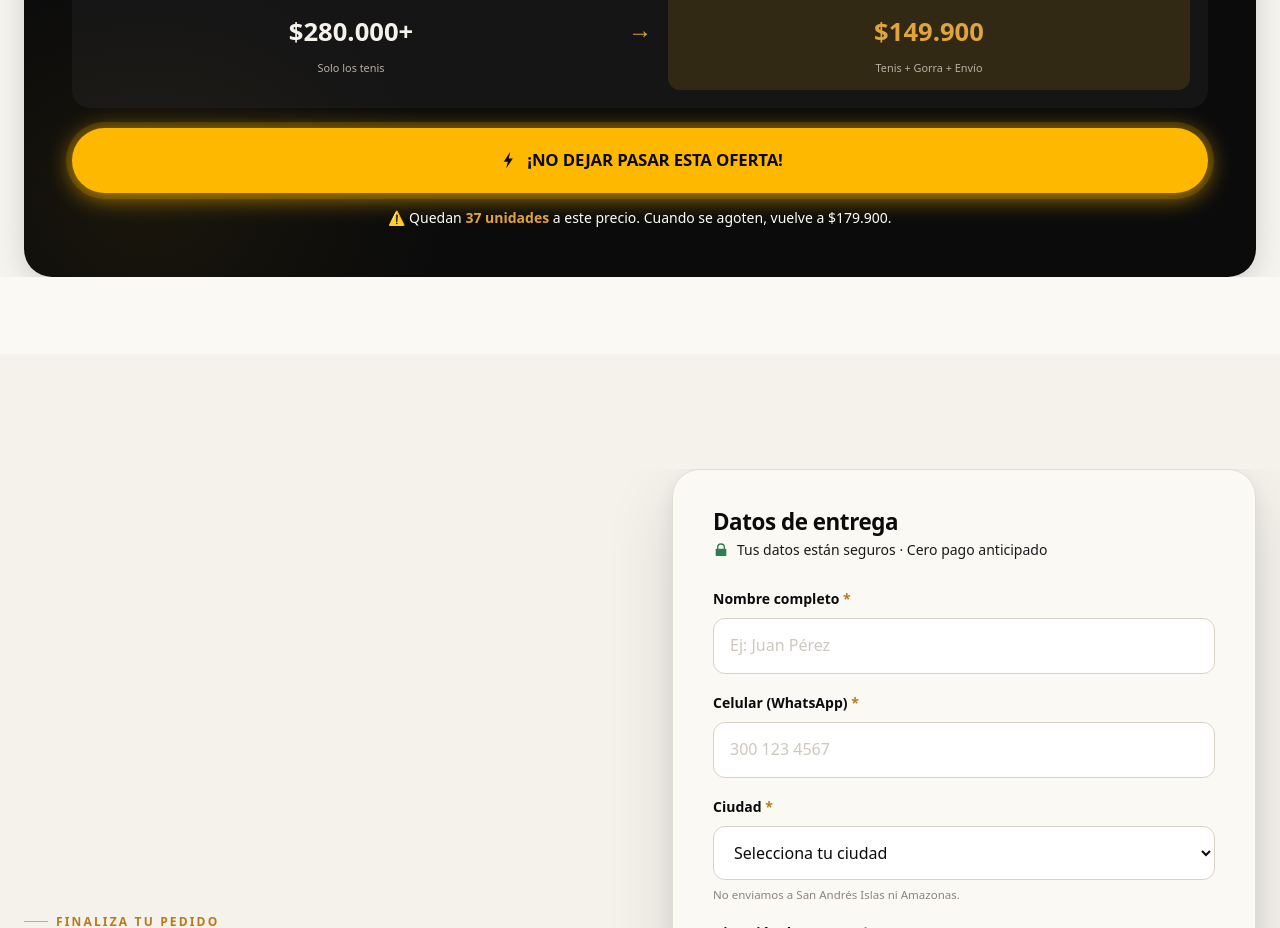
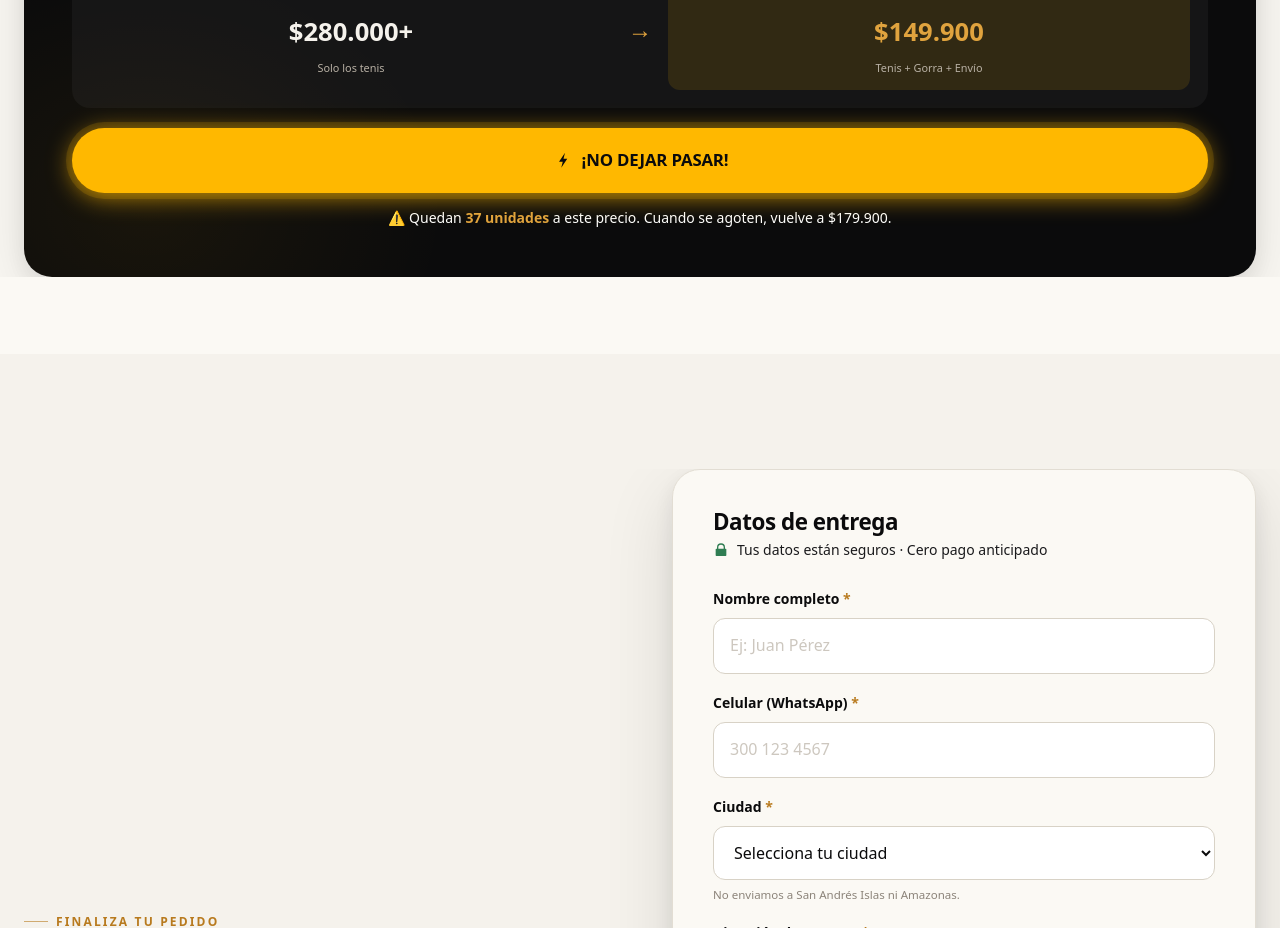
Before and after one commit to funnellersinfo-maker/brahma-landing, a Next.js app: page / in a window 1280 px wide. Shown: the part 10040-10968 px from the top of the page. Built offline with nearby package versions, Linux system fonts and the light colour scheme.

Commit message:
Fix: scroll al formulario mejorado, boton FOMO centrado, footer WhatsApp al form

```diff
--- a/src/app/page.tsx
+++ b/src/app/page.tsx
@@ -412,8 +412,12 @@ export default function Home() {
     });
     const el = document.getElementById("formulario");
     if (el) {
-      const top = el.getBoundingClientRect().top + window.scrollY - 64;
-      window.scrollTo({ top, behavior: "smooth" });
+      el.scrollIntoView({ behavior: "smooth", block: "start" });
+      // Ajustar offset del header fijo después del scroll
+      window.setTimeout(() => {
+        const top = el.getBoundingClientRect().top + window.scrollY - 64;
+        window.scrollTo({ top, behavior: "auto" });
+      }, 500);
     }
   };
 
@@ -1313,8 +1317,8 @@ export default function Home() {
                     <small>Tenis + Gorra + Envío</small>
                   </div>
                 </div>
-                <a href="#formulario" className="lp-btn lp-btn--temu lp-btn--lg lp-btn--block" data-magnetic onClick={(e) => { e.preventDefault(); document.getElementById("formulario")?.scrollIntoView({behavior:"smooth"}); }}>
-                  <Icon name="bolt" style={{ width: 20, height: 20 }} /> ¡NO DEJAR PASAR ESTA OFERTA!
+                <a href="#formulario" className="lp-btn lp-btn--temu lp-btn--lg lp-btn--block" data-magnetic onClick={scrollToForm} style={{ justifyContent: "center", textAlign: "center" }}>
+                  <Icon name="bolt" style={{ width: 20, height: 18 }} /> ¡NO DEJAR PASAR!
                 </a>
                 <p className="lp-fomo__warn">⚠️ Quedan <b>37 unidades</b> a este precio. Cuando se agoten, vuelve a $179.900.</p>
               </div>
@@ -1512,7 +1516,7 @@ export default function Home() {
               <h4>Compra</h4>
               <a href="#formulario">Hacer pedido</a>
               <a href="#formulario">Pago contra entrega</a>
-              <a href="#" onClick={(e) => { e.preventDefault(); showToast("Escríbenos al 300 000 0000", "info"); }}>WhatsApp</a>
+              <a href="#formulario" onClick={scrollToForm}>WhatsApp</a>
             </div>
             <div className="lp-footer__col">
               <h4>Confianza</h4>
```
